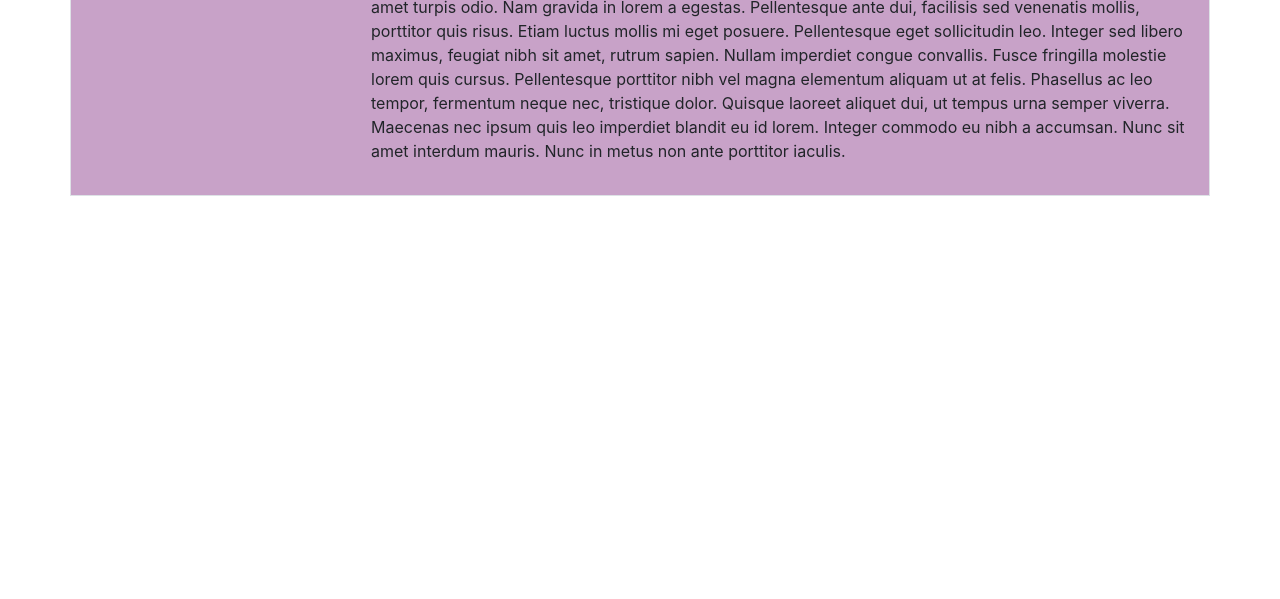
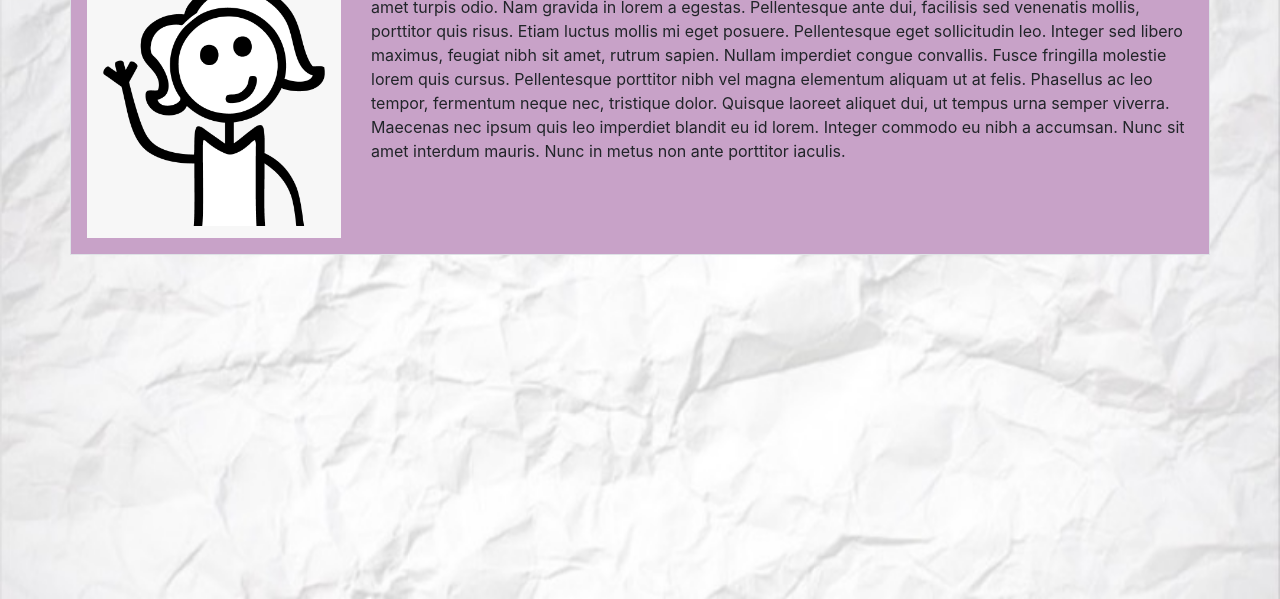
Before and after one commit to hannamunoz/responsive.portfolio, a plain HTML site: page html/aboutme.html in a window 1280 px wide. Shown: the part 201-800 px from the top of the page. Drawn offline with nearby package versions, Linux system fonts and the light colour scheme.

Commit message:
adding CSS and background image

```diff
--- /dev/null
+++ b/css/index.css
@@ -0,0 +1,13 @@
+#background {
+    width: 100%;
+    height: 100%;
+    position: fixed;
+    left: 0px;
+    top: 0px;
+    z-index: -1;
+}
+
+.stretch {
+    width:100%;
+    height:100%;
+}
--- a/html/aboutme.html
+++ b/html/aboutme.html
@@ -5,6 +5,9 @@
     <!-- Required meta tags -->
     <meta charset="utf-8">
     <meta name="viewport" content="width=device-width, initial-scale=1, shrink-to-fit=no">
+
+     <!-- Link to CSS stylesheet -->
+    <link rel="stylesheet" href="../css/index.css">
 
     <!-- Bootstrap stylesheet -->
     <link rel="stylesheet" href="https://stackpath.bootstrapcdn.com/bootstrap/4.4.1/css/bootstrap.min.css"
@@ -14,6 +17,11 @@
 </head>
 
 <body>
+    <!-- Background Image -->
+    <div id="background">
+        <img src="../images/background.png" class="stretch" alt="" />
+    </div>
+
     <!-- Navbar Bootstrap -->
 
         <nav class="navbar navbar-expand-lg navbar-light mb-4" style="background-color: #e3f2fd;">
@@ -45,7 +53,7 @@
 
         <div class="row">
             <div class="col-3">
-                <img class="img-fluid" src="./images/aboutme.png" alt="My profile picture" />
+                <img class="img-fluid" src="../images/aboutme.png" alt="My profile picture" />
             </div>
 
             <p class="col-9">In lobortis purus et lobortis bibendum. In pellentesque posuere dui, eu lacinia lorem
```
Also changed, not shown: html/contact.html (+8 -0 lines), html/portfolio.html (+8 -0 lines), index.html (+8 -0 lines), 1 other file.
